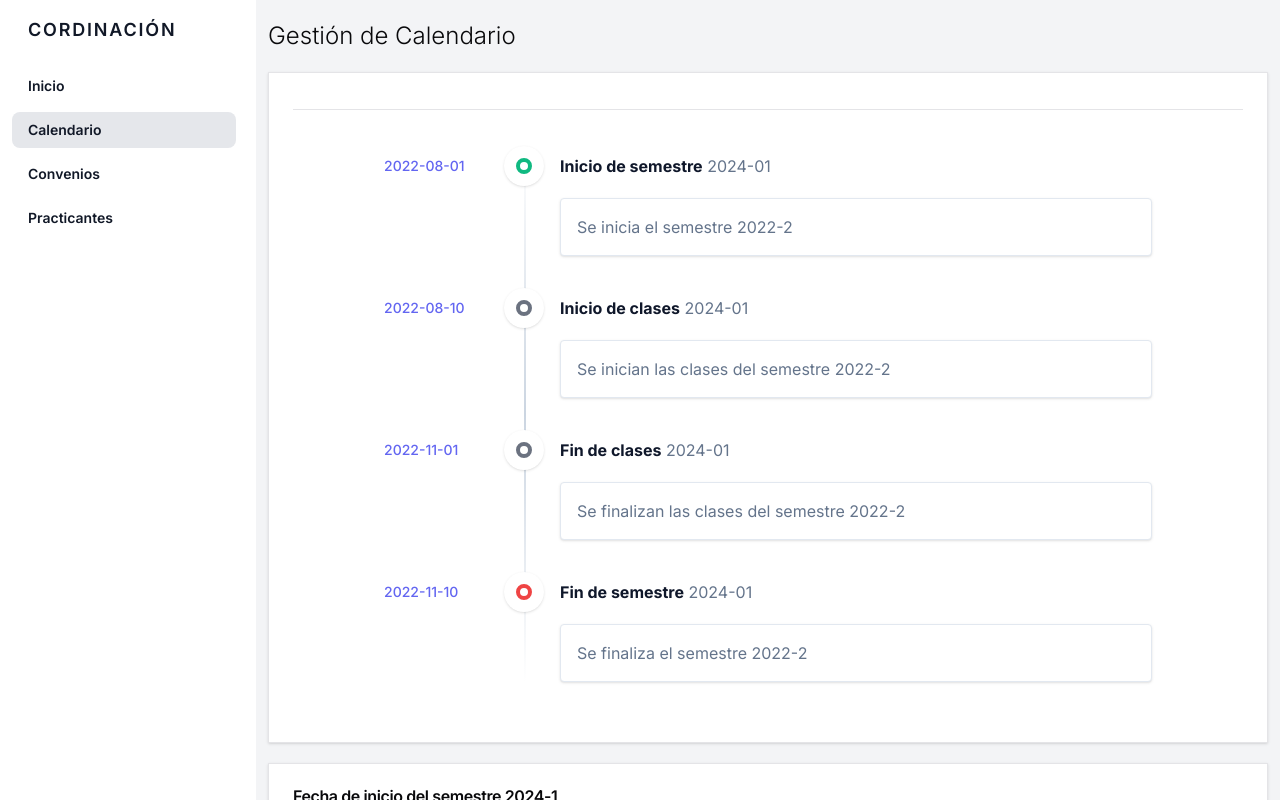
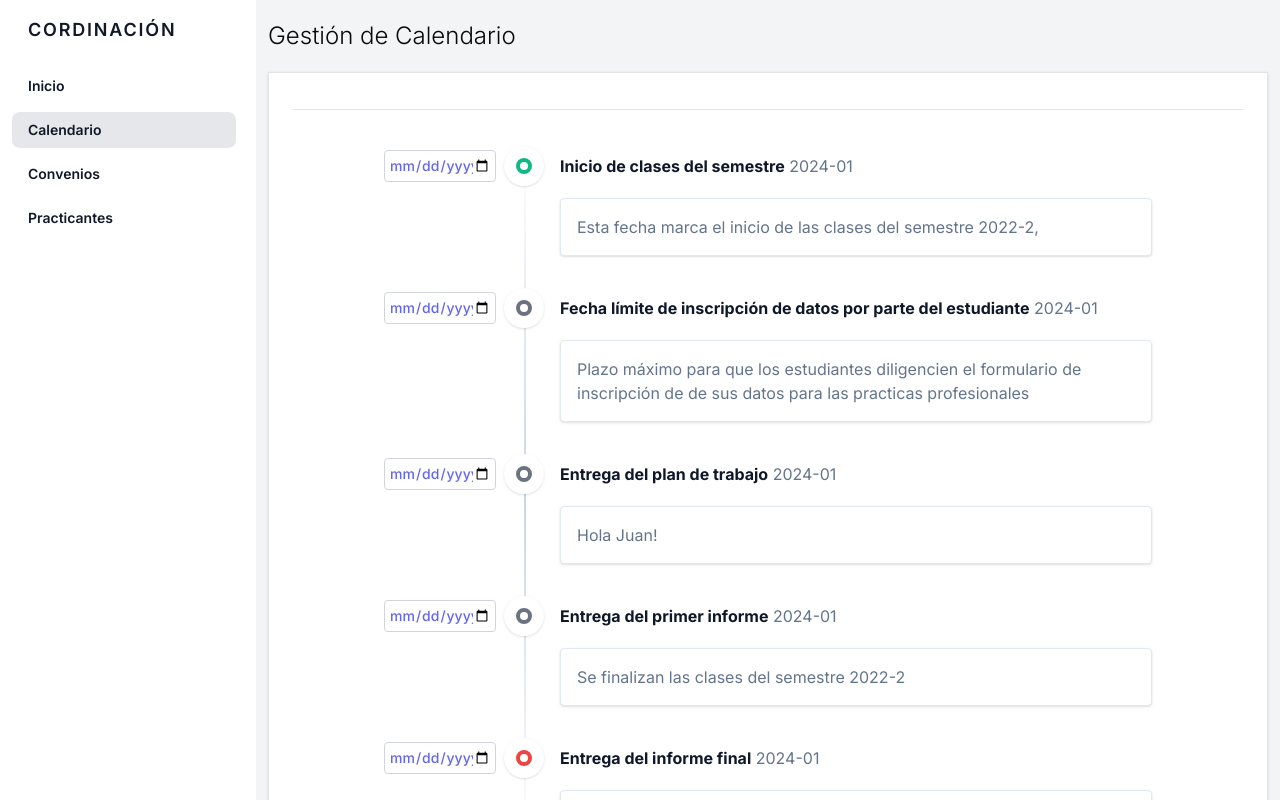
Before and after one commit to Kamilo1205/practicas-ufps, a Next.js app: page /coordinador/calendario in a window 1280 px wide. Shown: the top 800 px of the page. Built offline with nearby package versions, Linux system fonts and the light colour scheme.

Commit message:
autocomplete

```diff
--- a/src/app/(root)/coordinador/calendario/page.tsx
+++ b/src/app/(root)/coordinador/calendario/page.tsx
@@ -24,29 +24,40 @@ const getSemester = () => {
   return semester
 }
 
+
+const prueba = ({ nombre = 'JJ' }: any) => {
+  return <h1>{`Hola ${nombre}!`}</h1>
+}
+
 const timelineItems = [
   {
     date: '2022-08-01',
-    title: 'Inicio de semestre',
-    content: 'Se inicia el semestre 2022-2',
+    title: 'Inicio de clases del semestre',
+    content: 'Esta fecha marca el inicio de las clases del semestre 2022-2, ',
+  },
+  {
+    date: '2022-08-05',
+    title: 'Fecha límite de inscripción de datos por parte del estudiante',
+    content: 'Plazo máximo para que los estudiantes diligencien el formulario de inscripción de de sus datos para las practicas profesionales',
   },
   {
     date: '2022-08-10',
-    title: 'Inicio de clases',
-    content: 'Se inician las clases del semestre 2022-2',
+    title: 'Entrega del plan de trabajo',
+    content: prueba({nombre: 'Juan'}),
   },
   {
     date: '2022-11-01',
-    title: 'Fin de clases',
+    title: 'Entrega del primer informe',
     content: 'Se finalizan las clases del semestre 2022-2',
   },
   {
     date: '2022-11-10',
-    title: 'Fin de semestre',
+    title: 'Entrega del informe final',
     content: 'Se finaliza el semestre 2022-2',
   },
 
 ]
+
 
 export const CalendarioPage = () => {
   return <div className="h-full">
--- a/src/components/empresa/PerfilSolicitudComponent.tsx
+++ b/src/components/empresa/PerfilSolicitudComponent.tsx
@@ -3,6 +3,7 @@
 import { useEffect, useState } from "react"
 import { CardComponent } from "../ui/CardComponent"
 import { getPerfiles } from "@/storage/perfilPracticanteStorage"
+import { TextSelectBadgeComponent } from "../ui/TextSelectBadges";
 
 interface Item{
   id: string;
@@ -63,8 +64,27 @@ export const PerfilSolicitudComponent = ({ perfil, setPerfil }: Props) => {
     setSelecciones(nuevaLista)
   }
 
+  const onHandleChangeConocimiento = (e: React.ChangeEvent<HTMLSelectElement>, index: number) => {
+    const itemId = e.target.value
+    const item = items?.find((i) => i.id === itemId)
+    const {label, id, conocimientos} = item || {label: "", id: "", conocimientos: []}
+    let seleccionI = {
+      id,
+      label,
+      conocimientos
+    }
+    const nuevaLista = selecciones.map((s, i) => {
+      if(i === index) return seleccionI
+      return s
+    }
+    )
+    setSelecciones(nuevaLista)
+
+  }
+
 
   useEffect(() => {
+    //TRAER LOS PERFILES DE PRACTICANTE DEL STORAGE
     getPerfiles().then((res) => {
       setItems(res)
     })
@@ -100,6 +120,8 @@ export const PerfilSolicitudComponent = ({ perfil, setPerfil }: Props) => {
 
   return (
     <>
+      <TextSelectBadgeComponent />
+
       <button
         className="bg-blue-500 text-white p-2 rounded-md mt-2"
         onClick={() => agregarPerfil({ id: "1", label: "Perfil 1" })}>Agregar nuevo perfil
@@ -164,6 +186,7 @@ export const PerfilSolicitudComponent = ({ perfil, setPerfil }: Props) => {
                           ))}
                           <option value={'otro'}>Otro</option>
                         </select>
+
                       </div>
                     }
                   </div>
@@ -183,7 +206,6 @@ export const PerfilSolicitudComponent = ({ perfil, setPerfil }: Props) => {
 
     }
 
-
     </>
 
   )
--- a/src/components/index.ts
+++ b/src/components/index.ts
@@ -10,4 +10,6 @@ export { LabelConInfo } from "./ui/LabelConInfo";
 
 export { CardComponent } from './ui/CardComponent'
 
-export {TimelineComponent} from './ui/TimeLine'
+export { TimelineComponent } from './ui/TimeLine'
+
+export {TextSelectBadgeComponent} from './ui/TextSelectBadges'
--- a/src/components/ui/Autocomplete.tsx
+++ b/src/components/ui/Autocomplete.tsx
@@ -14,6 +14,11 @@ interface Props{
   choices: choice[],
 }
 
+const filterChoices = (value: string, choices: choice[]) => {
+  return choices.filter((choice) =>
+    choice.name.toLowerCase().includes(value.toLowerCase())
+  );
+};
 
 export const Autocomplete = ({value = "",setValue,choices}:Props) => {
 
@@ -22,11 +27,7 @@ export const Autocomplete = ({value = "",setValue,choices}:Props) => {
   const [filteredChoices, setFilteredChoices] = useState<choice[]>([]);
 
 
-  const filterChoices = (value: string) => {
-    return choices.filter((choice) =>
-      choice.name.toLowerCase().includes(value.toLowerCase())
-    );
-  };
+
 
   const onChoiceClick = (choice: choice) => {
     console.log(choice)
@@ -37,10 +38,10 @@ export const Autocomplete = ({value = "",setValue,choices}:Props) => {
 
   useEffect(() => {
     if (controlValue.length > 0) {
-      const filteredChoices = filterChoices(controlValue)
+      const filteredChoices = filterChoices(controlValue,choices)
       setFilteredChoices(filteredChoices)
     }
-   }, [controlValue])
+   }, [controlValue,choices])
 
   return <div>
 
--- /dev/null
+++ b/src/components/ui/TextSelectBadges.tsx
@@ -0,0 +1,23 @@
+'use client'
+import { useState } from "react"
+
+
+export const TextSelectBadgeComponent = ({ items, selecciones, setSelecciones }: any) => {
+
+  const [open, setOpen] = useState(false)
+  return (
+    <div className="w-full md:w-1/2 flex flex-col items-center h-64 mx-auto">
+      <div>
+        <label>Tecnologia</label>
+        <input className="w-full border border-gray-300 rounded p-1" type="text" placeholder="Seleccione una tecnologia" />
+      </div>
+      <div className={ ` ${open ? 'block':'hidden'} `}>
+        <ul>
+          <li>Uno</li>
+          <li>Dos</li>
+        </ul>
+      </div>
+</div>
+
+  )
+}
--- a/src/components/ui/TimeLine.tsx
+++ b/src/components/ui/TimeLine.tsx
@@ -1,8 +1,9 @@
+
 
 interface TimelineItem {
   date: string;
   title: string;
-  content: string;
+  content: any;
 
 }
 
@@ -32,7 +33,7 @@ export const TimelineComponent = ({items}:Props) => {
                           </svg>
                         </div>
                         {/*<!-- Date -->*/}
-                      <time className="text-sm font-medium text-indigo-500 md:w-28">{ item.date}</time>
+                      <time className="text-sm font-medium text-indigo-500 md:w-28"><input type="datetime-local" className="w-full border border-gray-300 rounded p-1" /></time>
                       </div>
                       {/*<!-- Title -->*/}
                     <div className="text-slate-500 ml-14"><span className="text-slate-900 font-bold">{ item.title}</span> 2024-01</div>
```
